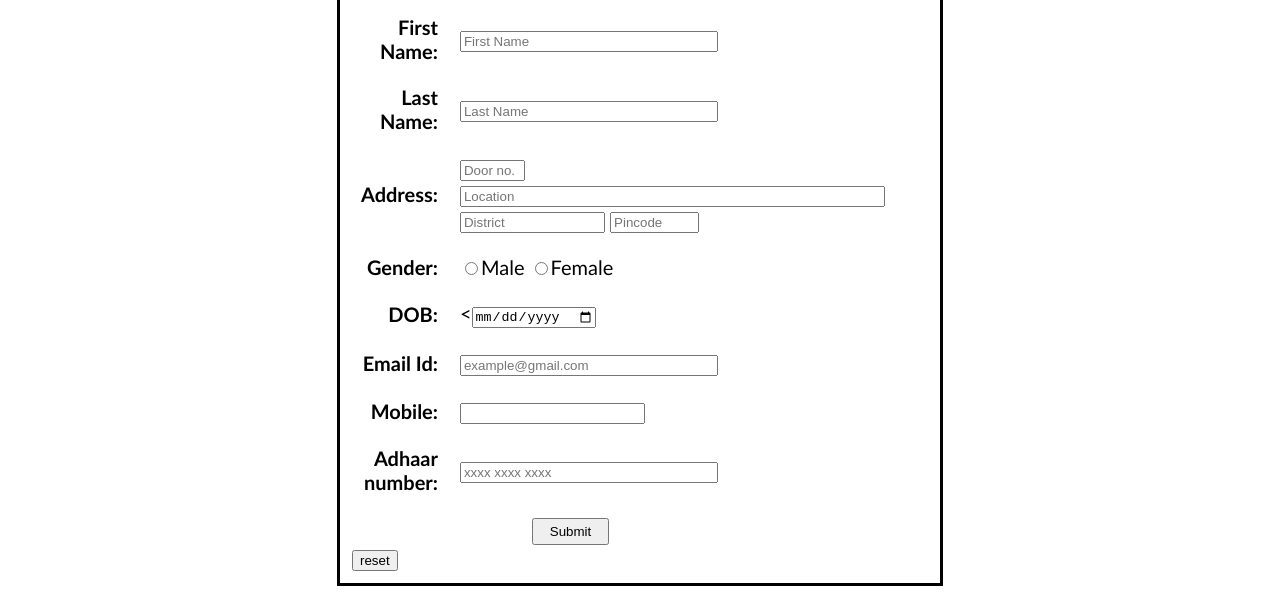
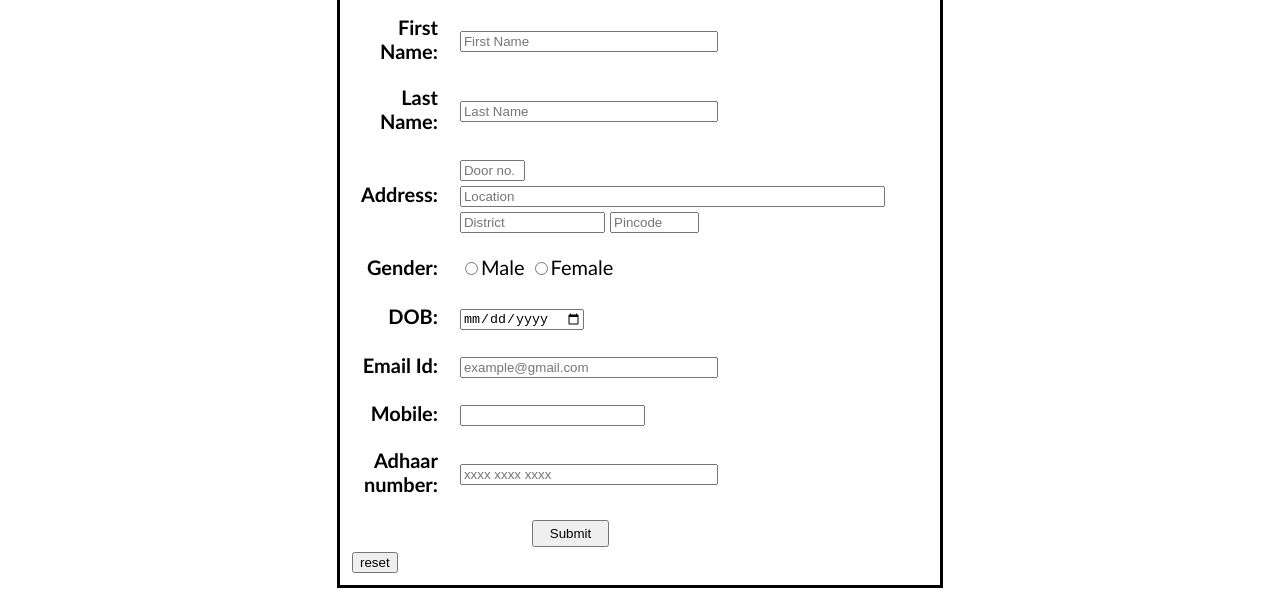
Before and after one commit to ManjuDhanasekaran/form, a plain HTML site: page index.html in a window 1280 px wide. Shown: the part 188-800 px from the top of the page. Drawn offline with Linux system fonts and the light colour scheme.

Commit message:
Update index.html

```diff
--- a/index.html
+++ b/index.html
@@ -5,7 +5,7 @@
 <link rel="stylesheet" href="style.css">
 </head>
 <body>
-    <center><h1>Form Validation  </h1></center>
+    <center><h1>Form Validation</h1></center>
     <hr>
     <form method="" action="" name="reg_form" onsubmit="return validate()">
         <h2>Registration Form</h2>
@@ -39,9 +39,10 @@
                 </td>
             </tr>
             <tr>
+                <tr>
                     <td><label>DOB: </label></td>
                     <td>
-                    <<input type="date" id="start" name="trip-start"
+                        <input type="date" id="start" name="trip-start"
            value="0000-00-00">
         <tr>
                 <td><label>Email Id: </label></td>
@@ -62,6 +63,7 @@
                 </td>
             </tr>
 
+
             <tr>
                 <td>
                     <input type="submit" name="submit" value="Submit">
```
Lines whose indentation alone changed are shown as unchanged.
